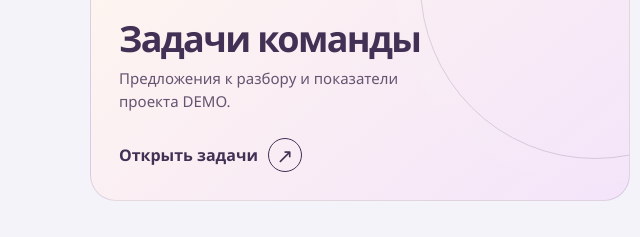
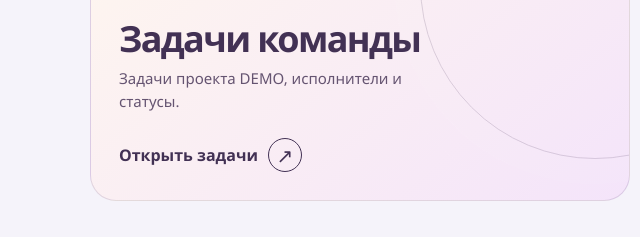
Before and after one commit to zdrastes/web, a plain HTML site: page docs/index.html in a window 1280 px wide. Shown: the part 800-1037 px from the top of the page, 0-640 px from the left. Drawn offline with Linux system fonts and the light colour scheme.

Commit message:
Update the portal card for DEMO project tasks

```diff
--- a/docs/index.html
+++ b/docs/index.html
@@ -35,7 +35,7 @@
         <span class="orbit" aria-hidden="true"></span>
         <span class="art" aria-hidden="true"><span>✓</span></span>
         <h2>Задачи команды</h2>
-        <p>Предложения к разбору и показатели проекта DEMO.</p>
+        <p>Задачи проекта DEMO, исполнители и статусы.</p>
         <span class="tile-action">Открыть задачи <span class="arrow" aria-hidden="true">↗</span></span>
       </a>
       <a class="tile employee" href="employee.html">
```
